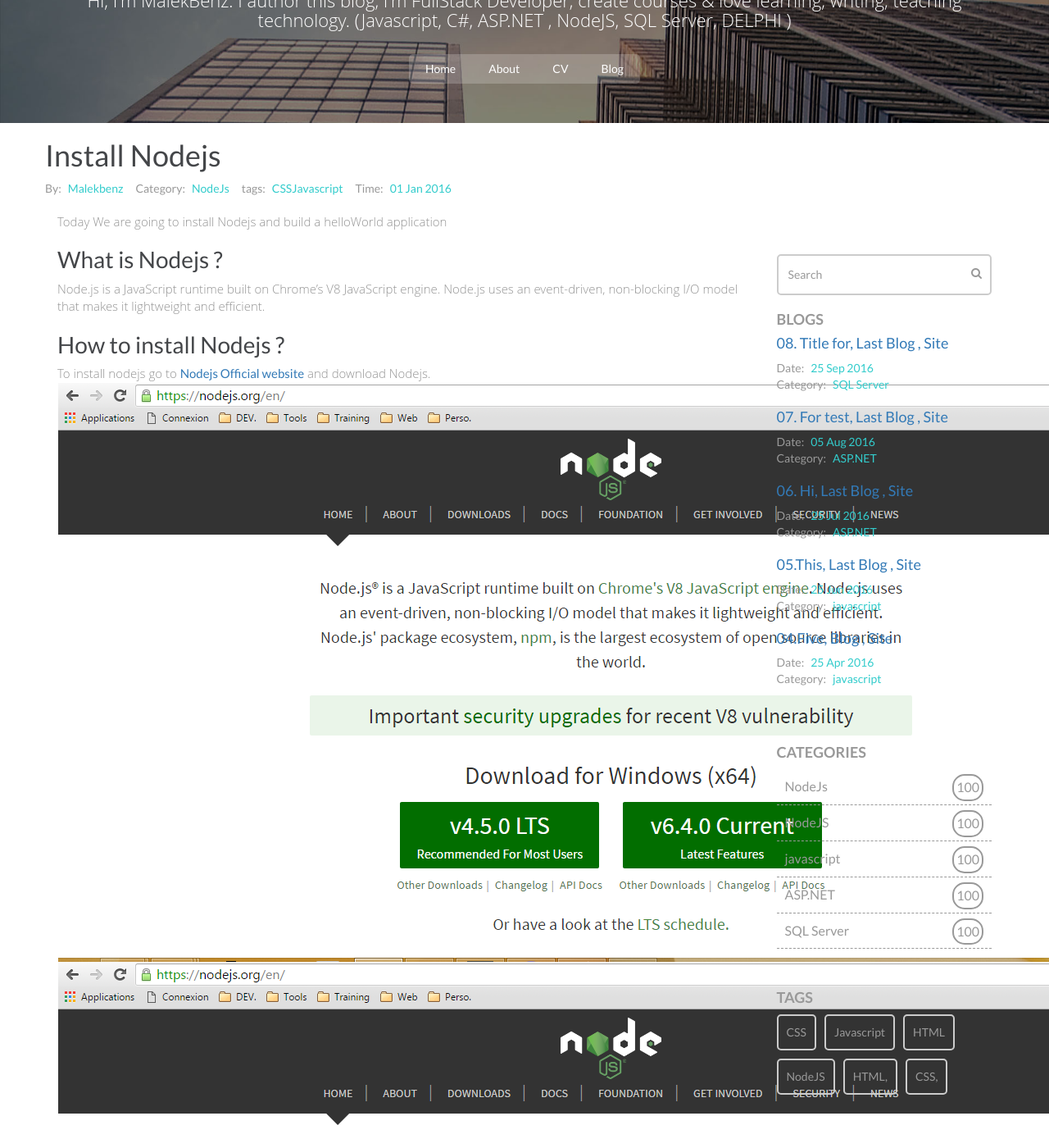
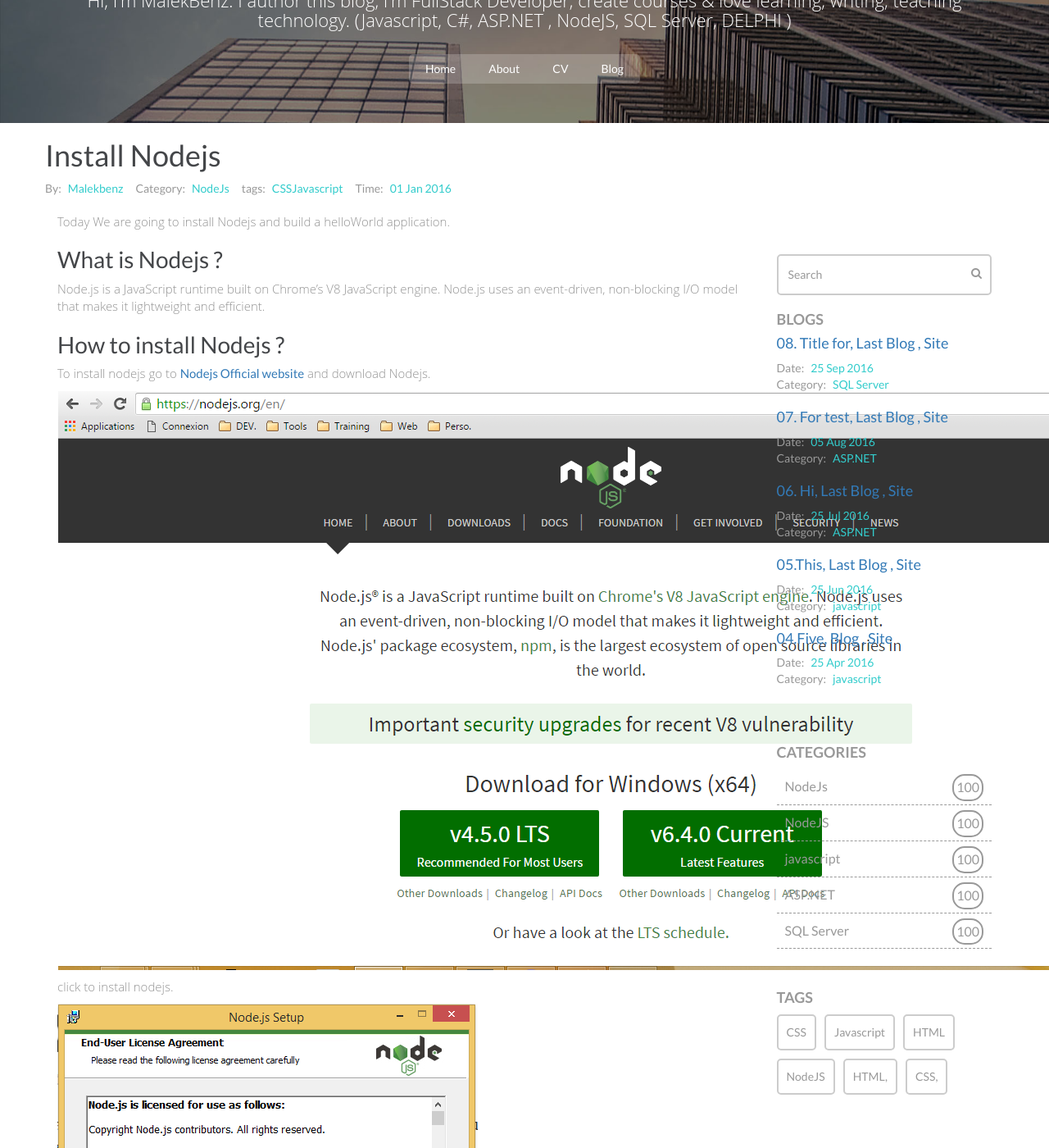
Before and after one commit to malekbenz/malekbenz, a Jekyll site: the page built from _posts/2015-12-22-first-blog.md, in a window 1280 px wide and 1400 px high, scrolled down 210 px. Shown: the whole window at 82% size. Built offline with Jekyll 4.4.1, drawn with Linux system fonts in a browser that asks for light colours; nearby versions of some CDN libraries; library files that are not in the unit come from our copies; some of the changed text lies outside the part shown.

Commit message:
fix image

```diff
--- a/_posts/2015-12-22-first-blog.md
+++ b/_posts/2015-12-22-first-blog.md
@@ -6,23 +6,30 @@ author: Malekbenz
 category: NodeJs
 tags : CSS Javascript
 ---
-Today We are going to install Nodejs and build a helloWorld application
+Today We are going to install Nodejs and build a helloWorld application.
+
 ## What is Nodejs ?
 Node.js is a JavaScript runtime built on Chrome's V8 JavaScript engine. Node.js uses an event-driven, non-blocking I/O model that makes it lightweight and efficient.
 
 ## How to install Nodejs ?
 To install nodejs go to [Nodejs Official website](https://nodejs.org/) and download Nodejs.
+
 ![Node js website](/images/nodejs/nodejswebsite.png)
-<img src="/images/nodejs/nodejswebsite.png" />
 
-click to install nodejs,
+
+click to install nodejs.
+
 ![click next](/images/nodejs/nodejsfs01.png)
-![next](/images/nodejs/nodejsfs02.png)
+
+![Next](/images/nodejs/nodejsfs02.png)
+
 ![Install](/images/nodejs/nodejsfs03.png)
+
 ![Finish](/images/nodejs/nodejsfs04.png)
 
-Add node to the system path variable  ![Path](/images/nodejs/nodejsfs05.png)
-To confim that if thing is ok lunch the (node js command line) ![CMD](/images/nodejs/nodejsfs06.01.png) and type 'node --version' ![CMD](/images/nodejs/nodejsfs06.png)
+Add node to the system path variable  ![Path](/images/nodejs/nodejsfs05.png).
+To confim that if thing is ok lunch the (node js command line) ![CMD](/images/nodejs/nodejsfs06.01.png). and type 'node --version' ![CMD](/images/nodejs/nodejsfs06.png).
+
 ## Work with Nodejs
 
 Create new file 'app.js' and type the code above:
```
Also changed, not shown: other parts of _posts/2015-12-22-first-blog.md (+1 -1 lines).
